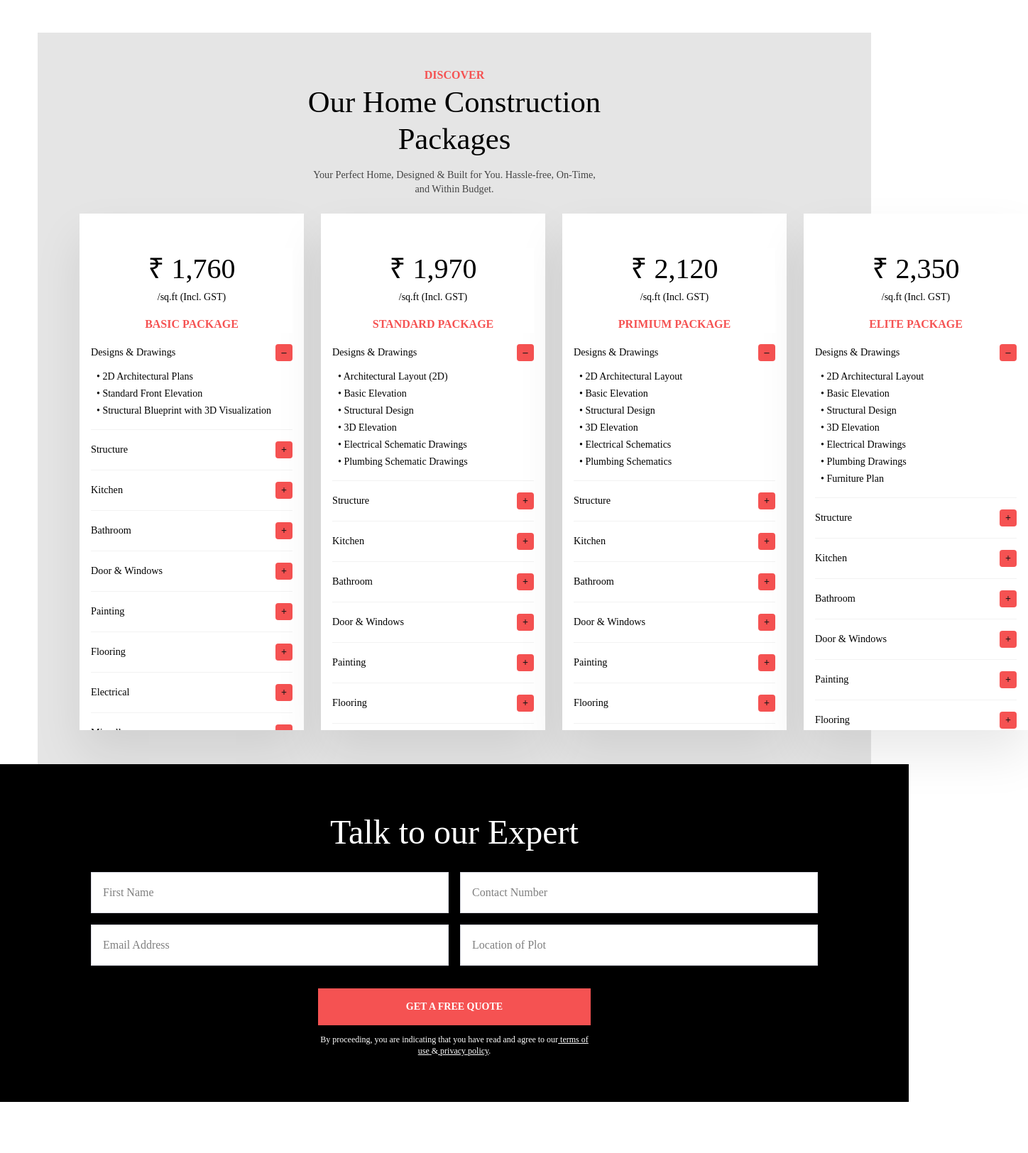
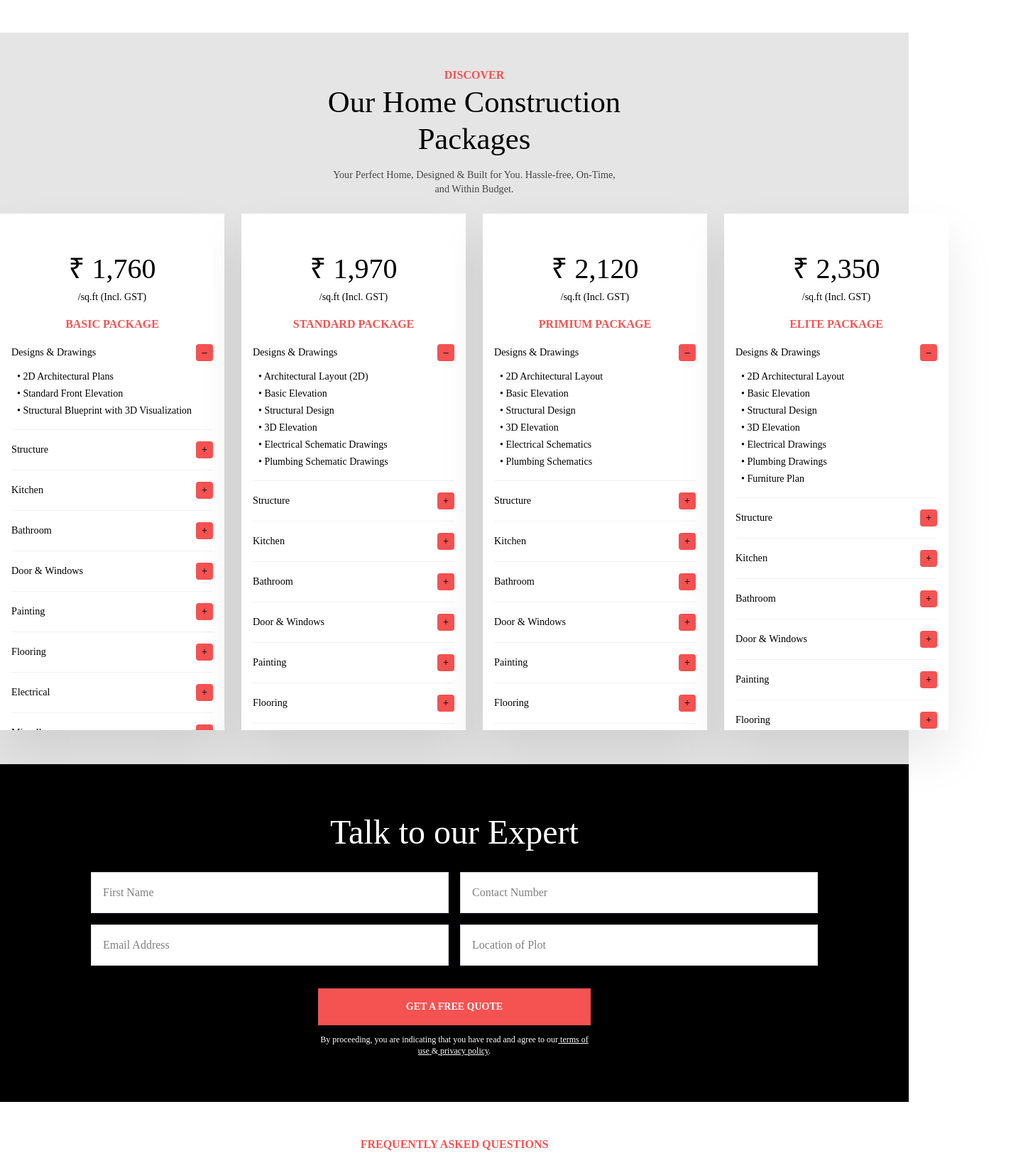
Before and after one commit to Pravu-lab/Brixline, a Next.js app: page /cost-estimate in a window 1280 px wide. Shown: the part 914-2539 px from the top of the page at 71% size, 1448 px wide, since content can reach past the window. Built offline with nearby package versions, Linux system fonts and the light colour scheme.

Commit message:
cost estimetor updates

```diff
--- a/src/Components/ConstructionPackage.tsx
+++ b/src/Components/ConstructionPackage.tsx
@@ -28,8 +28,8 @@ const ConstructionPackage = () => {
   const dataKeys = Object.keys(PackageDetails);
 
   return (
-    <Section className="flex flex-col justify-center bg-[#0000001A] w-full">
-      <div className="w-[90%] m-auto text-center">
+    <Section className="flex flex-col justify-center bg-[#0000001A] !w-full">
+      <div className=" m-auto text-center">
         <SubTitle>DISCOVER</SubTitle>
         <Title className="text-black">
           Our Home Construction<br /> Packages
--- a/src/app/cost-estimate/page.tsx
+++ b/src/app/cost-estimate/page.tsx
@@ -2,6 +2,7 @@ import BottomForm from '@/Components/BottomForm'
 import ConstructionPackage from '@/Components/ConstructionPackage'
 import EstimatePage from '@/Components/costEstimate'
 import CostEstimetor from '@/Components/CostEstimetor'
+import FAQ from '@/Components/FAQ/Faq'
 import FooterSection from '@/Components/Footer'
 import Header from '@/Components/Header'
 import React from 'react'
@@ -14,6 +15,7 @@ const page = () => {
   <EstimatePage/>
   <ConstructionPackage/>
   <BottomForm/>
+  <FAQ/>
   <FooterSection/>
   </>
   )
```
Also changed, not shown: src/app/how-it-works/page.tsx (added).
